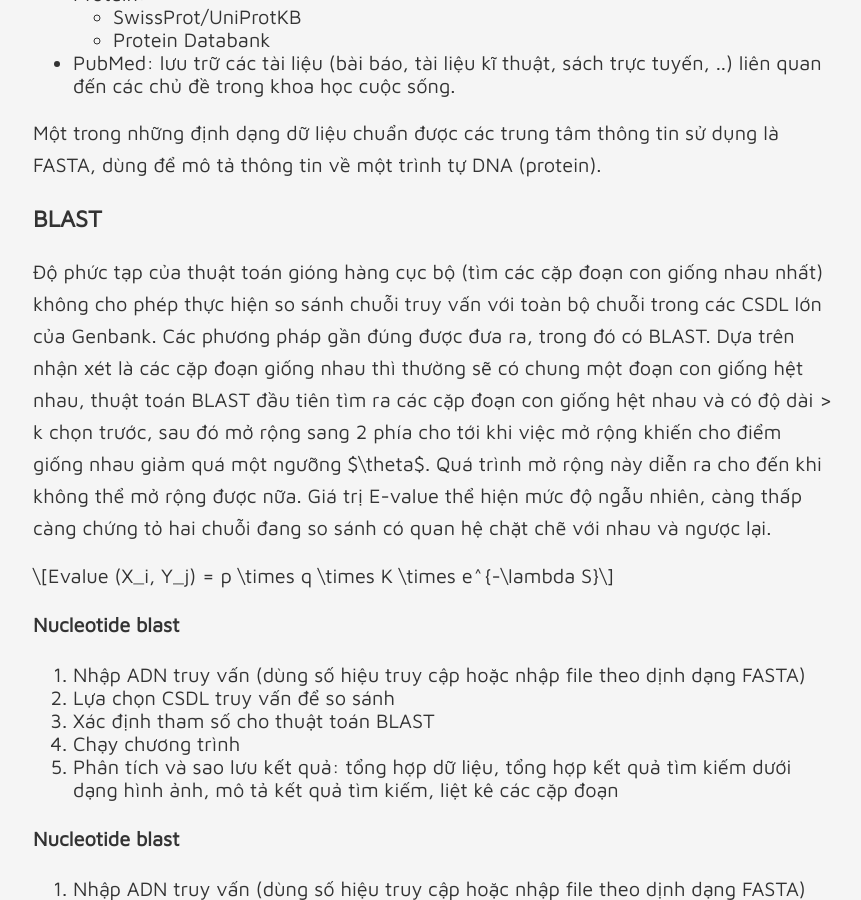
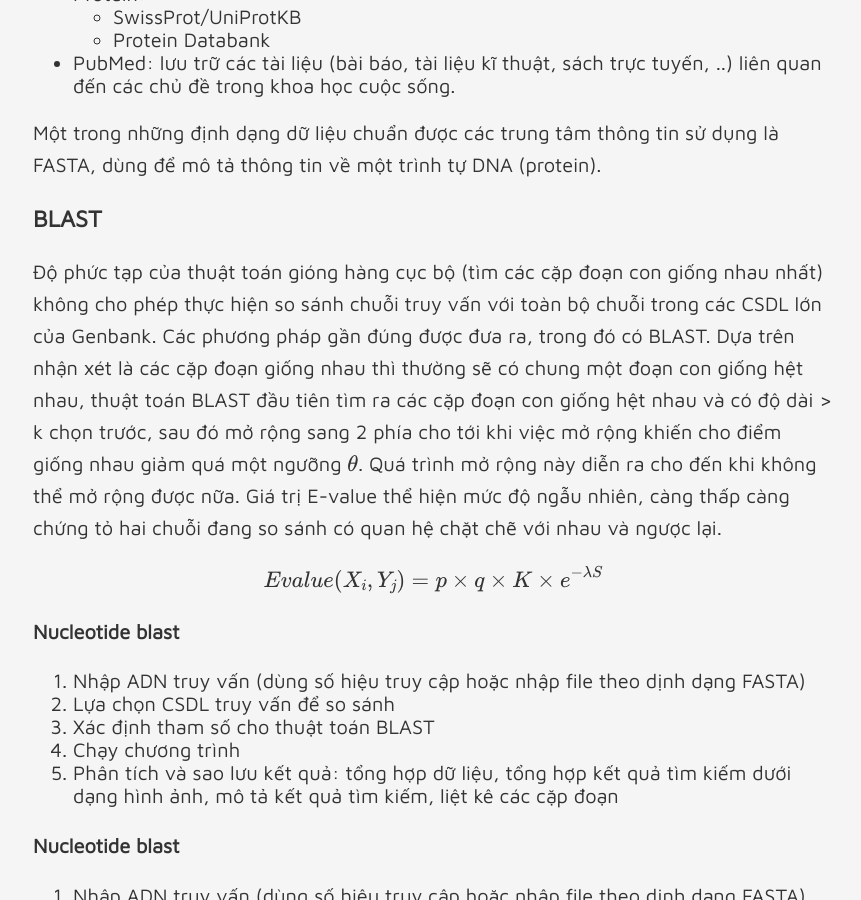
Before and after one commit to Lego1st/lego1st.github.io, a Jekyll site: the page built from _posts/2019-01-04-review-bioinfomatics-int3407.md, in a window 1280 px wide and 900 px high, scrolled down 2532 px. Shown: the whole window, without its empty margins (207-1068 px from the left). Built offline with Jekyll 4.4.1, drawn with Linux system fonts in a browser that asks for light colours; formulas are drawn with MathJax 3.

Commit message:
Latex added

```diff
--- a/_layouts/default.html
+++ b/_layouts/default.html
@@ -1,6 +1,7 @@
 <!DOCTYPE html>
 <html lang="en">
     <head>
+
         {% include meta_tags/base.html %}
         {% include meta_tags/sharing.html %}
 
--- a/_layouts/post.html
+++ b/_layouts/post.html
@@ -4,6 +4,7 @@
 {% include post/title.html %}
 
 <div class="content">
+    <script type="text/javascript" src="http://cdn.mathjax.org/mathjax/latest/MathJax.js?config=TeX-AMS-MML_HTMLorMML"></script>
     {{ content }}
 </div>
 
--- a/_posts/2019-01-04-review-bioinfomatics-int3407.md
+++ b/_posts/2019-01-04-review-bioinfomatics-int3407.md
@@ -55,7 +55,7 @@
 ### BLAST
 
 Độ phức tạp của thuật toán gióng hàng cục bộ (tìm các cặp đoạn con giống nhau nhất) không cho phép thực hiện so sánh chuỗi truy vấn với toàn bộ chuỗi trong các CSDL lớn của Genbank. Các phương pháp gần đúng được đưa ra, trong đó có BLAST.
-Dựa trên nhận xét là các cặp đoạn giống nhau thì thường sẽ có chung một đoạn con giống hệt nhau, thuật toán BLAST đầu tiên tìm ra các cặp đoạn con giống hệt nhau và có độ dài > k chọn trước, sau đó mở rộng sang 2 phía cho tới khi việc mở rộng khiến cho điểm giống nhau giảm quá một ngưỡng $\theta$. Quá trình mở rộng này diễn ra cho đến khi không thể mở rộng được nữa. Giá trị E-value thể hiện mức độ ngẫu nhiên, càng thấp càng chứng tỏ hai chuỗi đang so sánh có quan hệ chặt chẽ với nhau và ngược lại.
+Dựa trên nhận xét là các cặp đoạn giống nhau thì thường sẽ có chung một đoạn con giống hệt nhau, thuật toán BLAST đầu tiên tìm ra các cặp đoạn con giống hệt nhau và có độ dài > k chọn trước, sau đó mở rộng sang 2 phía cho tới khi việc mở rộng khiến cho điểm giống nhau giảm quá một ngưỡng $$\theta$$. Quá trình mở rộng này diễn ra cho đến khi không thể mở rộng được nữa. Giá trị E-value thể hiện mức độ ngẫu nhiên, càng thấp càng chứng tỏ hai chuỗi đang so sánh có quan hệ chặt chẽ với nhau và ngược lại.
 
 $$ Evalue (X_i, Y_j) = p \times q \times K \times e^{-\lambda S}$$
 
```
